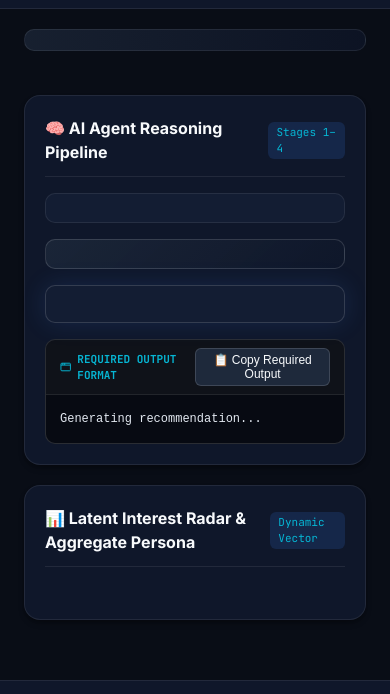
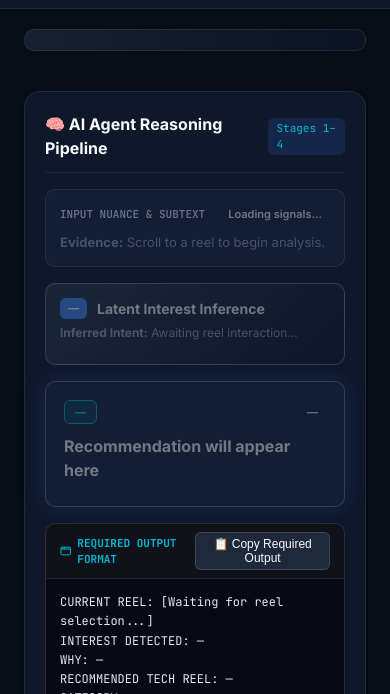
Before and after one commit to bhattunagavenkateshraju-blip/ai-reel-recommender, a website: page index.html in a window 390 px wide. Shown: the part 128-822 px from the top of the page. Drawn offline with Linux system fonts and the light colour scheme.

Commit message:
fix: Defer agent init to first frame, add placeholder content, fix grid breakpoint to show phone frame at smaller screens

```diff
--- a/css/styles.css
+++ b/css/styles.css
@@ -249,12 +249,12 @@ body {
 
 .simulator-grid {
   display: grid;
-  grid-template-columns: 380px 1fr;
-  gap: 24px;
+  grid-template-columns: 340px 1fr;
+  gap: 20px;
   align-items: start;
 }
 
-@media (max-width: 1024px) {
+@media (max-width: 900px) {
   .simulator-grid {
     grid-template-columns: 1fr;
   }
--- a/index.html
+++ b/index.html
@@ -91,17 +91,29 @@
 
             <!-- Stage 1: Context Signals Extractor -->
             <div class="signal-box" id="extractedSignalsBox">
-              <!-- Injected by app.js -->
+              <div class="signal-header-row">
+                <span class="signal-eyebrow">Input Nuance &amp; Subtext</span>
+                <div class="signal-badges-list"><span class="signal-tag" style="opacity:.4">Loading signals...</span></div>
+              </div>
+              <p class="signal-evidence-text" style="opacity:.4"><strong>Evidence:</strong> Scroll to a reel to begin analysis.</p>
             </div>
 
             <!-- Stage 2: Latent Interest Synthesizer -->
             <div class="latent-box" id="latentInterestBox">
-              <!-- Injected by app.js -->
+              <div class="latent-header" style="opacity:.4">
+                <span class="latent-badge-category">—</span>
+                <span class="latent-topic-name">Latent Interest Inference</span>
+              </div>
+              <p class="latent-intent-text" style="opacity:.4"><strong>Inferred Intent:</strong> Awaiting reel interaction…</p>
             </div>
 
             <!-- Stage 3: High-Signal Recommendation Card -->
             <div class="recommendation-card" id="recommendationBox">
-              <!-- Injected by app.js -->
+              <div class="rec-card-header" style="opacity:.4">
+                <div class="rec-category-badge cat-other">—</div>
+                <div class="rec-meta-badges"><span class="badge-difficulty">—</span></div>
+              </div>
+              <h3 class="rec-title" style="opacity:.4">Recommendation will appear here</h3>
             </div>
 
             <!-- Stage 4: Required Output Specification Terminal -->
@@ -113,7 +125,14 @@
                 </span>
                 <button class="btn-copy" id="btnCopyFormatted">📋 Copy Required Output</button>
               </div>
-              <pre class="output-pre" id="requiredOutputFormattedText"><code>Generating recommendation...</code></pre>
+              <pre class="output-pre" id="requiredOutputFormattedText">CURRENT REEL: [Waiting for reel selection...]
+INTEREST DETECTED: —
+WHY: —
+RECOMMENDED TECH REEL: —
+CATEGORY: —
+WHY THIS RECOMMENDATION: —
+DIFFICULTY: —
+CONFIDENCE: —</pre>
             </div>
           </div>
 
--- a/js/app.js
+++ b/js/app.js
@@ -37,10 +37,12 @@ class App {
     this._initAddRealReelModal();
     this._initKeyboardNav();
 
-    // Initial evaluation
-    const currentReel = this.feedSimulator.getCurrentReel();
-    this.updateAgentInspection(currentReel);
-    this.updateAggregatePersona();
+    // Defer initial evaluation until after first paint so all DOM ids exist
+    requestAnimationFrame(() => {
+      const currentReel = this.feedSimulator.getCurrentReel();
+      this.updateAgentInspection(currentReel);
+      this.updateAggregatePersona();
+    });
   }
 
   _resolvePresetReels(preset) {
@@ -152,7 +154,15 @@ class App {
    */
   updateAgentInspection(reel) {
     if (!reel) return;
-    const analysis = this.agent.analyzeReel(reel);
+    let analysis;
+    try {
+      analysis = this.agent.analyzeReel(reel);
+    } catch (err) {
+      console.error('[Agent] analyzeReel failed:', err);
+      const fb = document.getElementById('requiredOutputFormattedText');
+      if (fb) fb.textContent = `Error: ${err.message}`;
+      return;
+    }
 
     // 1. Context & Signals Box
     const signalsBox = document.getElementById('extractedSignalsBox');
```
Also changed, not shown: dist/standalone.html.
